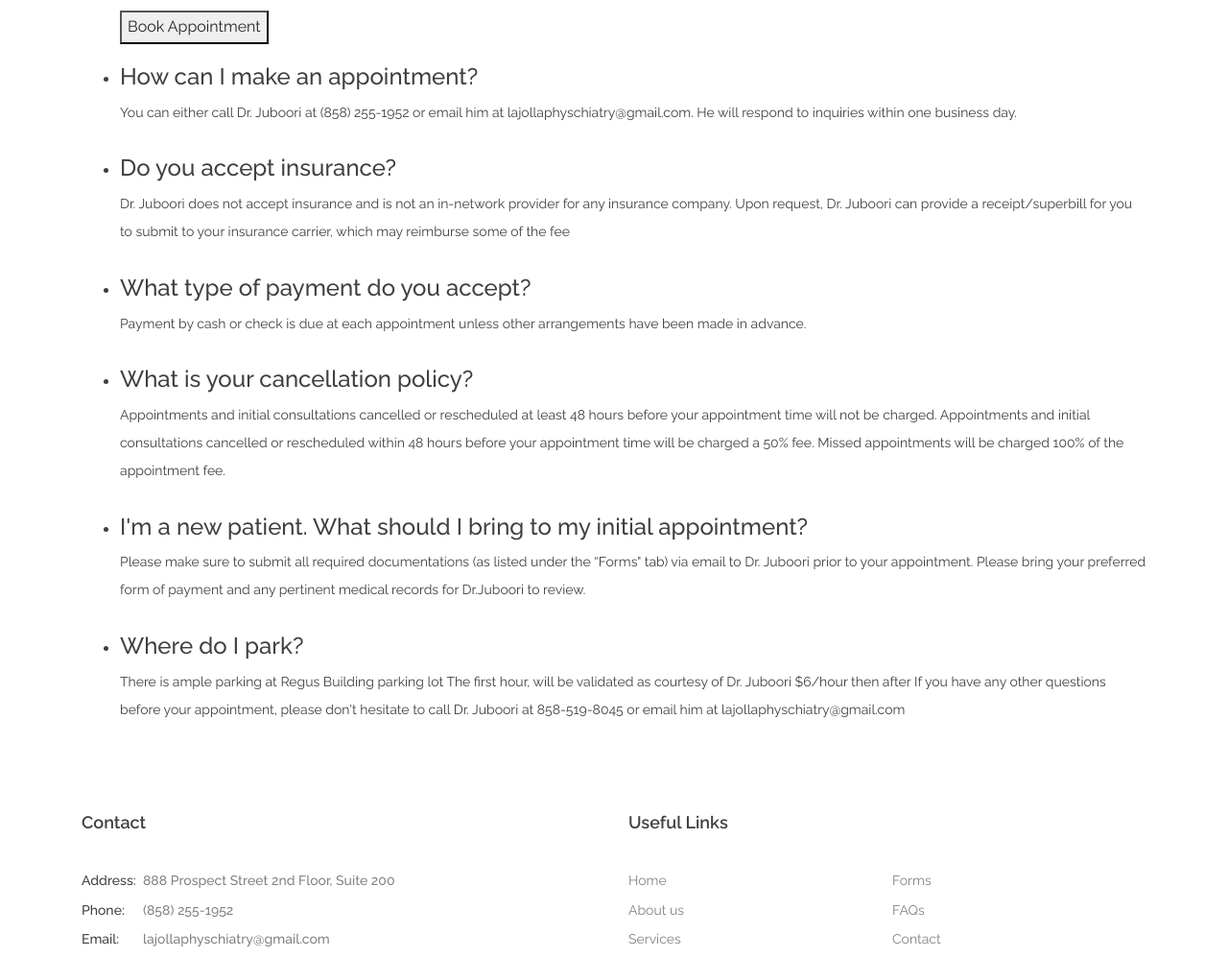
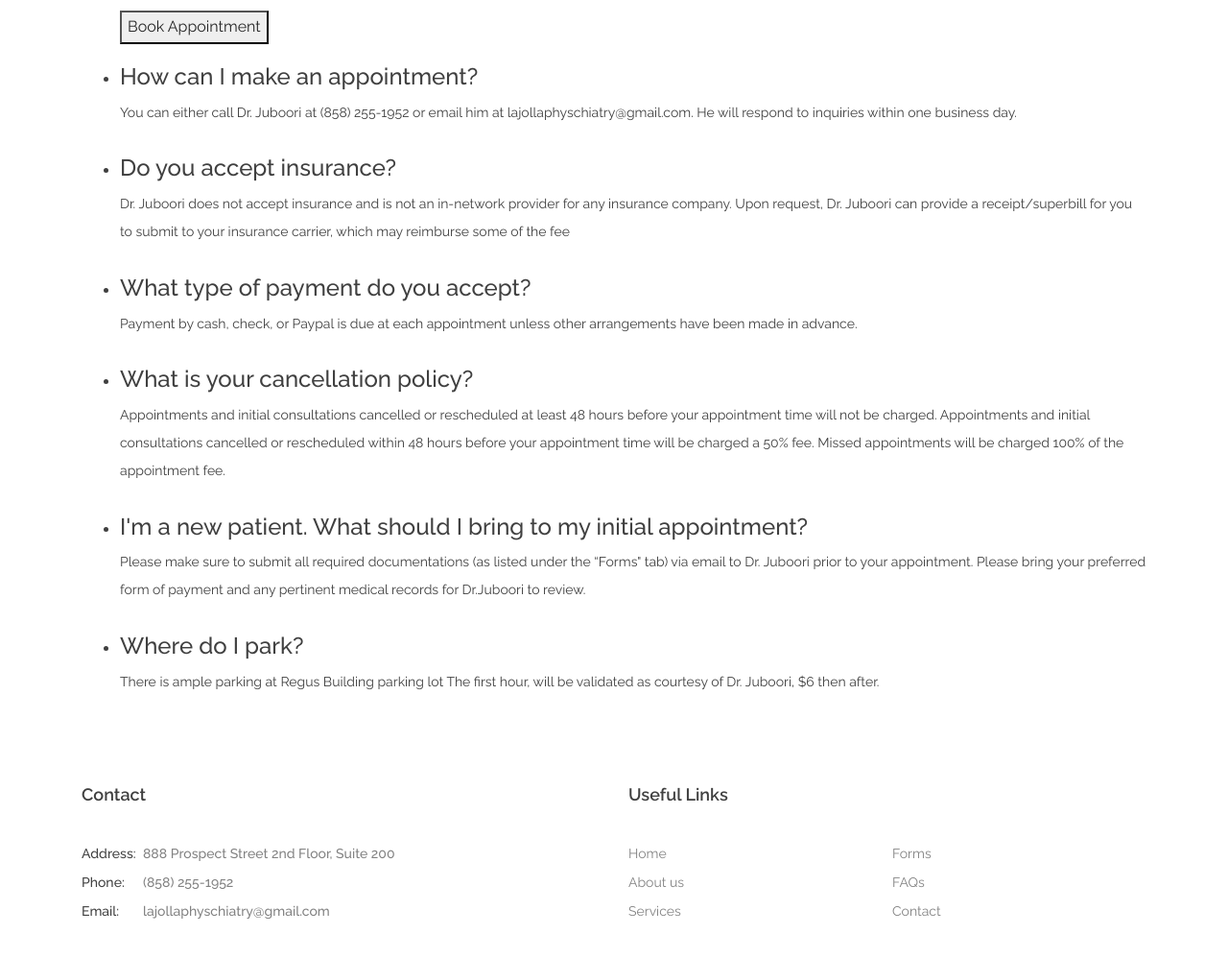
Before and after one commit to emilj858/lajollapsych, a plain HTML site: page faq.html in a window 1280 px wide. Shown: the part 99-1097 px from the top of the page at 96% size. Drawn offline with Linux system fonts and the light colour scheme.

Commit message:
minor tweaks to faw page

```diff
--- a/faq.html
+++ b/faq.html
@@ -83,7 +83,7 @@
                                     </li>
                                     <li class="faq-item" style="margin-bottom: 30px;">
                                         <h4 class="faq-question">What type of payment do you accept?</h4>
-                                        <span class="faq-answer">Payment by cash or check is due at each appointment unless other arrangements have been made in advance.
+                                        <span class="faq-answer">Payment by cash, check, or Paypal is due at each appointment unless other arrangements have been made in advance.
                                             </span>
                                     </li>
                                     <li class="faq-item" style="margin-bottom: 30px;">
@@ -97,8 +97,8 @@
                                     </li>
                                     <li class="faq-item" style="margin-bottom: 30px;">
                                         <h4 class="faq-question">Where do I park?</h4>
-                                        <span class="faq-answer">There is ample parking at Regus Building parking lot
-                                                The first hour, will be validated as courtesy of Dr. Juboori $6/hour then after If you have any other questions before your appointment, please don't hesitate to call Dr. Juboori at 858-519-8045 or email him at lajollaphyschiatry@gmail.com
+                                        <span class="faq-answer">There is ample parking at Regus Building parking lot The first hour, will be validated as courtesy of Dr. Juboori,
+                                            $6 then after.
                                                 </span>
                                     </li>
                                 </ul>
--- a/style.css
+++ b/style.css
@@ -1159,6 +1159,7 @@ ul.tabs-nav .tab-nav.active {
     font-size: 48px;
     font-weight: 600;
     color: #fff;
+    font-family: 'Raleway', sans-serif;
 }
 
 .faq-stuff .accordion-wrap .entry-content p {
@@ -1626,4 +1627,9 @@ ul.tabs-nav .tab-nav.active {
 
 .faq-answer {
     font-size: 14px;
-}
+    font-family: 'Raleway', sans-serif;
+}
+
+.faq-question {
+    font-family: 'Raleway', sans-serif;
+}
```
Also changed, not shown: contact.html (+1 -1 lines).
